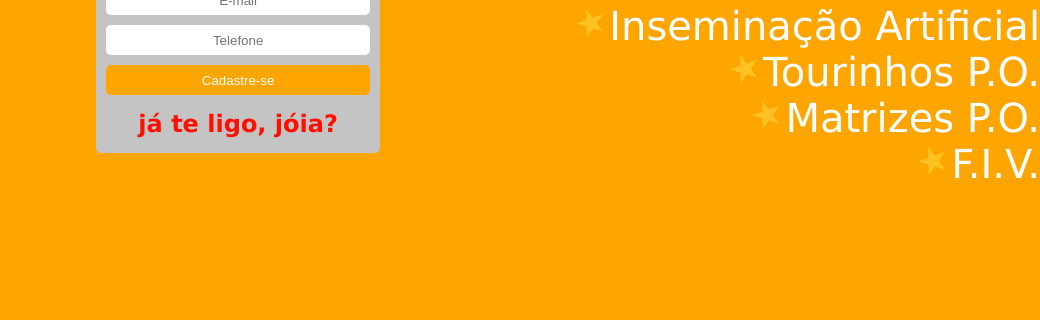
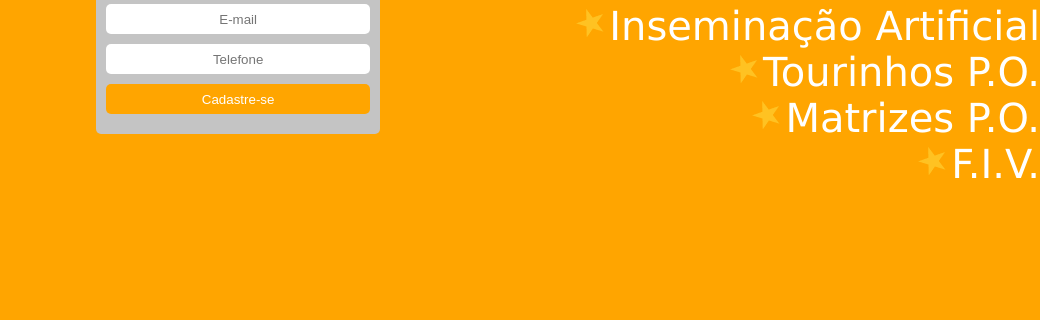
Before and after one commit to augustoasj/DesafioLandingPage, a plain HTML site: page index.html in a window 1280 px wide. Shown: the part 1025-1345 px from the top of the page, 240-1280 px from the left. Drawn offline with Linux system fonts and the light colour scheme.

Commit message:
Update index.html
removido - <h2>já te ligo, jóia?</h2>

```diff
--- a/index.html
+++ b/index.html
@@ -26,7 +26,6 @@
                     <input type="text" placeholder="Telefone" id="telefone">
                     <input id="buttom" type="submit" value="Cadastre-se">
                 </form>
-                <h2>já te ligo, jóia?</h2>
             </div>
         </div>
 
```
